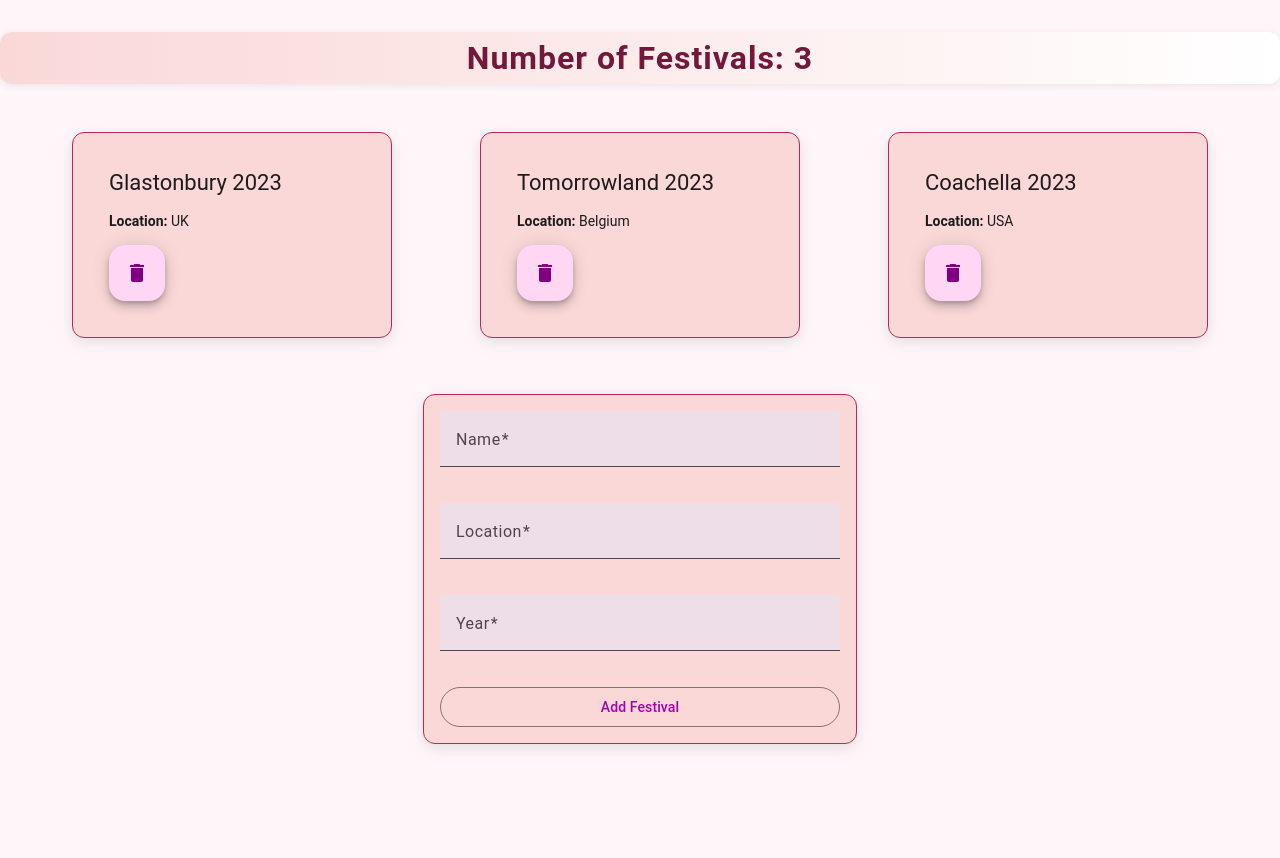
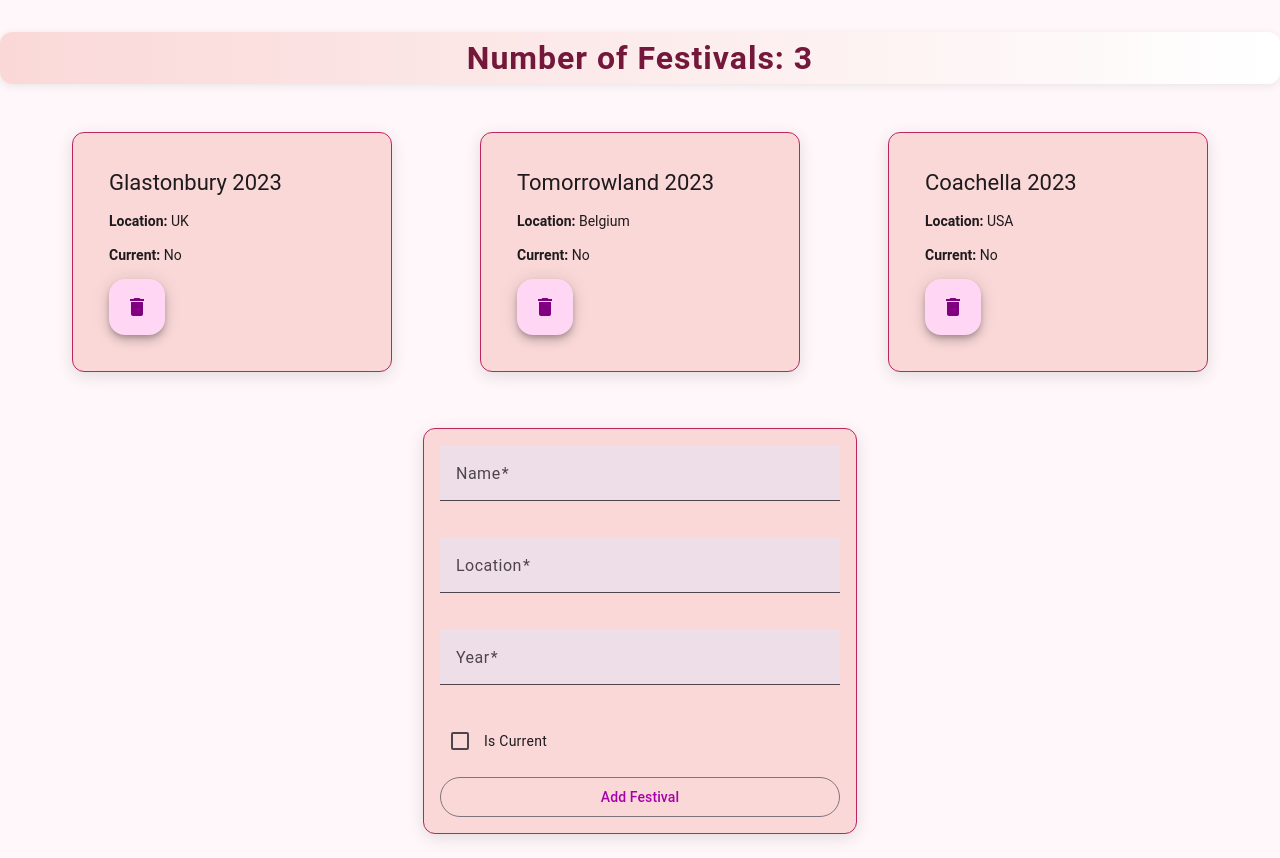
Before and after one commit to Marius-Poirier/RedLineProject, an Angular app: page / in a window 1280 px wide. Before the commit the page ends 800 px from the top, so only its background shows below. Built offline with nearby package versions, Linux system fonts and the light colour scheme.

Commit message:
feat: add isCurrent property to festival components and update form for festival creation

```diff
--- a/src/app/festival-card-component/festival-card-component.html
+++ b/src/app/festival-card-component/festival-card-component.html
@@ -6,6 +6,7 @@
         </mat-card-header>
         <mat-card-content>
             <p><strong>Location:</strong> {{ fs.location }}</p>
+            <p><strong>Current:</strong> {{ fs.isCurrent ? 'Yes' : 'No' }}</p>
             <button matFab aria-label="Delete button" (click)="remove.emit()">
                 <mat-icon>delete</mat-icon>
             </button>
--- a/src/app/festival-dto.ts
+++ b/src/app/festival-dto.ts
@@ -3,4 +3,5 @@
     name: string
     location: string
     year: number
+    isCurrent: boolean
 }
--- a/src/app/festival-form/festival-form.html
+++ b/src/app/festival-form/festival-form.html
@@ -14,5 +14,7 @@
     <input matInput placeholder="Year" name="year" type="number" required>
   </mat-form-field>
 
+  <mat-checkbox name="isCurrent">Is Current</mat-checkbox>
+
   <button matButton="outlined" type="submit">Add Festival</button>
 </form>
--- a/src/app/festival-form/festival-form.ts
+++ b/src/app/festival-form/festival-form.ts
@@ -3,15 +3,16 @@
 import { MatFormFieldModule } from '@angular/material/form-field';
 import { FestivalDTO } from '../festival-dto';
 import {MatButtonModule} from '@angular/material/button';
+import {MatCheckboxModule} from '@angular/material/checkbox';
 
 @Component({
   selector: 'app-festival-form',
-  imports: [MatInputModule, MatFormFieldModule, MatButtonModule],
+  imports: [MatInputModule, MatFormFieldModule, MatButtonModule, MatCheckboxModule],
   templateUrl: './festival-form.html',
   styleUrl: './festival-form.css'
 })
 export class FestivalForm {
-  form = signal<FestivalDTO>({ id: 0, name: '', location: '', year: 0 });
+  form = signal<FestivalDTO>({ id: 0, name: '', location: '', year: 0, isCurrent: false });
   createFestival = output<FestivalDTO>();
 
   submit(event: Event) {
@@ -21,7 +22,8 @@
       id: 0,
       name: (formElement.elements.namedItem('name') as HTMLInputElement).value,
       location: (formElement.elements.namedItem('location') as HTMLInputElement).value,
-      year: +(formElement.elements.namedItem('year') as HTMLInputElement).value
+      year: +(formElement.elements.namedItem('year') as HTMLInputElement).value,
+      isCurrent: (formElement.elements.namedItem('isCurrent') as HTMLInputElement).checked
     };
     this.createFestival.emit(festival);
     formElement.reset();
--- a/src/app/festival-list/festival-list.ts
+++ b/src/app/festival-list/festival-list.ts
@@ -14,9 +14,9 @@
 })
 
 export class FestivalList {
-festival1 : FestivalDTO = {id: 1, name: 'Glastonbury', location: 'UK', year: 2023};
-festival2 : FestivalDTO = {id: 2, name: 'Tomorrowland', location: 'Belgium', year: 2023};
-festival3 : FestivalDTO = {id: 3, name: 'Coachella', location: 'USA', year: 2023};
+festival1 : FestivalDTO = {id: 1, name: 'Glastonbury', location: 'UK', year: 2023, isCurrent: false};
+festival2 : FestivalDTO = {id: 2, name: 'Tomorrowland', location: 'Belgium', year: 2023, isCurrent: false};
+festival3 : FestivalDTO = {id: 3, name: 'Coachella', location: 'USA', year: 2023, isCurrent: false};
 
 lastId = 3;
 festivals : FestivalDTO[] = [this.festival1, this.festival2, this.festival3];
@@ -34,7 +34,8 @@
     id: this.items().length + 1,
     name: festival.name,
     location: festival.location,
-    year: festival.year
+    year: festival.year,
+    isCurrent: festival.isCurrent
   };
   console.log(newFestival);
   this.items.set([...this.items(), newFestival]);
```
